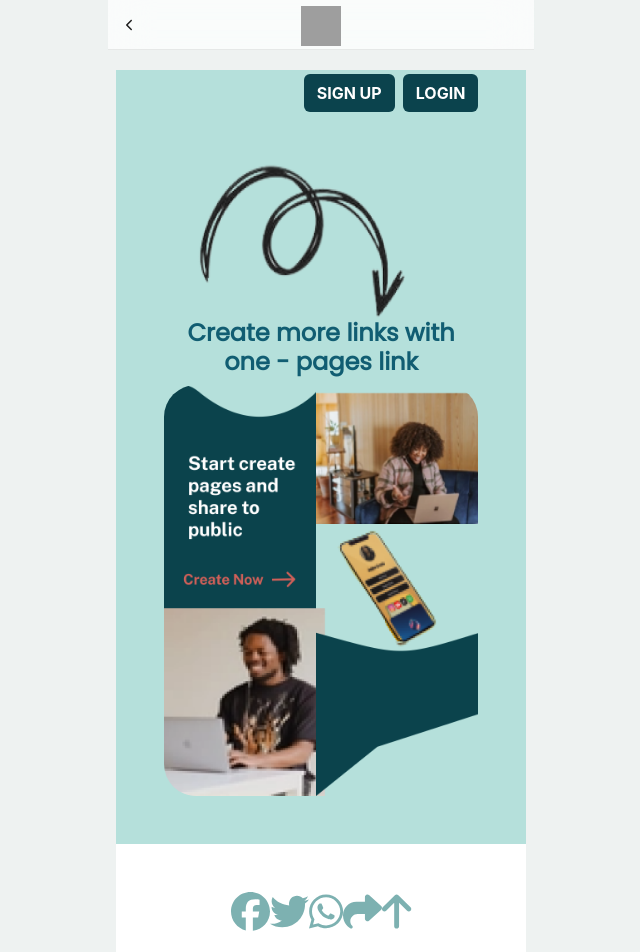
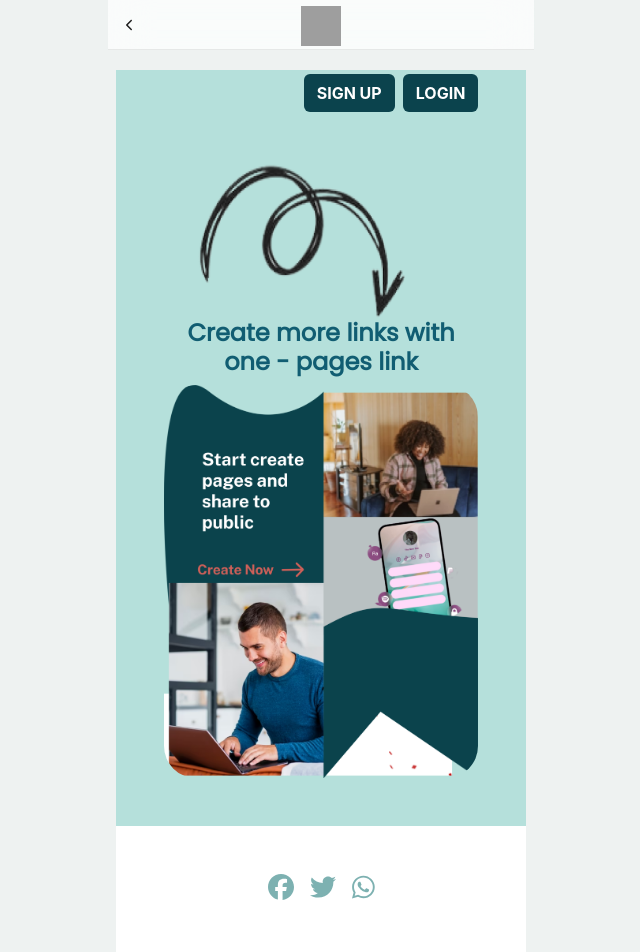
Before and after one commit to LaurentiusKevin/linkshare, a Next.js app: page / in a window 1280 px wide. Shown: the top 952 px of the page, without its empty margins (319-959 px from the left). Built offline with nearby package versions, Linux system fonts and the light colour scheme; grey boxes are pictures that could not be loaded.

Commit message:
Fixing index.jsx

```diff
--- a/src/pages/index.jsx
+++ b/src/pages/index.jsx
@@ -65,41 +65,27 @@ export default function IndexPage() {
           </Link>
         </section>
         <div className="bg-white text-center">
-          <Link href="https://facebook.com" className="fw-bold">
+          <Link href="https://facebook.com" className="fw-bold m-2">
         <FontAwesomeIcon
-            className="color-teal-dark mb-5 mt-5 ml-1"
+            className="color-teal-dark mb-5 mt-5"
             icon={faFacebook}
-            size="3x"
+            size="2x"
           />
           </Link>
-          <Link href="https://twitter.com" className="fw-bold">
+          <Link href="https://twitter.com" className="fw-bold m-2">
           <FontAwesomeIcon
-              className="color-teal-dark mb-5 mt-5 ml-1"
+              className="color-teal-dark mb-5 mt-5"
               icon={faTwitter}
-              size="3x"
+              size="2x"
             />
             </Link>
-          <Link href="https://web.whatsapp.com" className="fw-bold">
+          <Link href="https://web.whatsapp.com" className="fw-bold m-2">
             <FontAwesomeIcon
-                className="color-teal-dark mb-5 mt-5 ml-1"
+                className="color-teal-dark mb-5 mt-5"
                 icon={faWhatsapp}
-                size="3x"
+                size="2x"
               />
               </Link>
-          <Link href="https://linkshare.jak.asia" className="fw-bold">
-              <FontAwesomeIcon
-                  className="color-teal-dark mb-5 mt-5 ml-1"
-                  icon={faShare}
-                  size="3x"
-                />
-                </Link>
-          <Link href="https://upload.com" className="fw-bold">
-              <FontAwesomeIcon
-                  className="color-teal-dark mb-5 mt-5 ml-1"
-                  icon={faArrowUp}
-                  size="3x"
-                />
-                </Link>
         </div>
         <div className="bg-white text-center">
             <table>
```
Also changed, not shown: public/images/framework/home-illustration.png.
